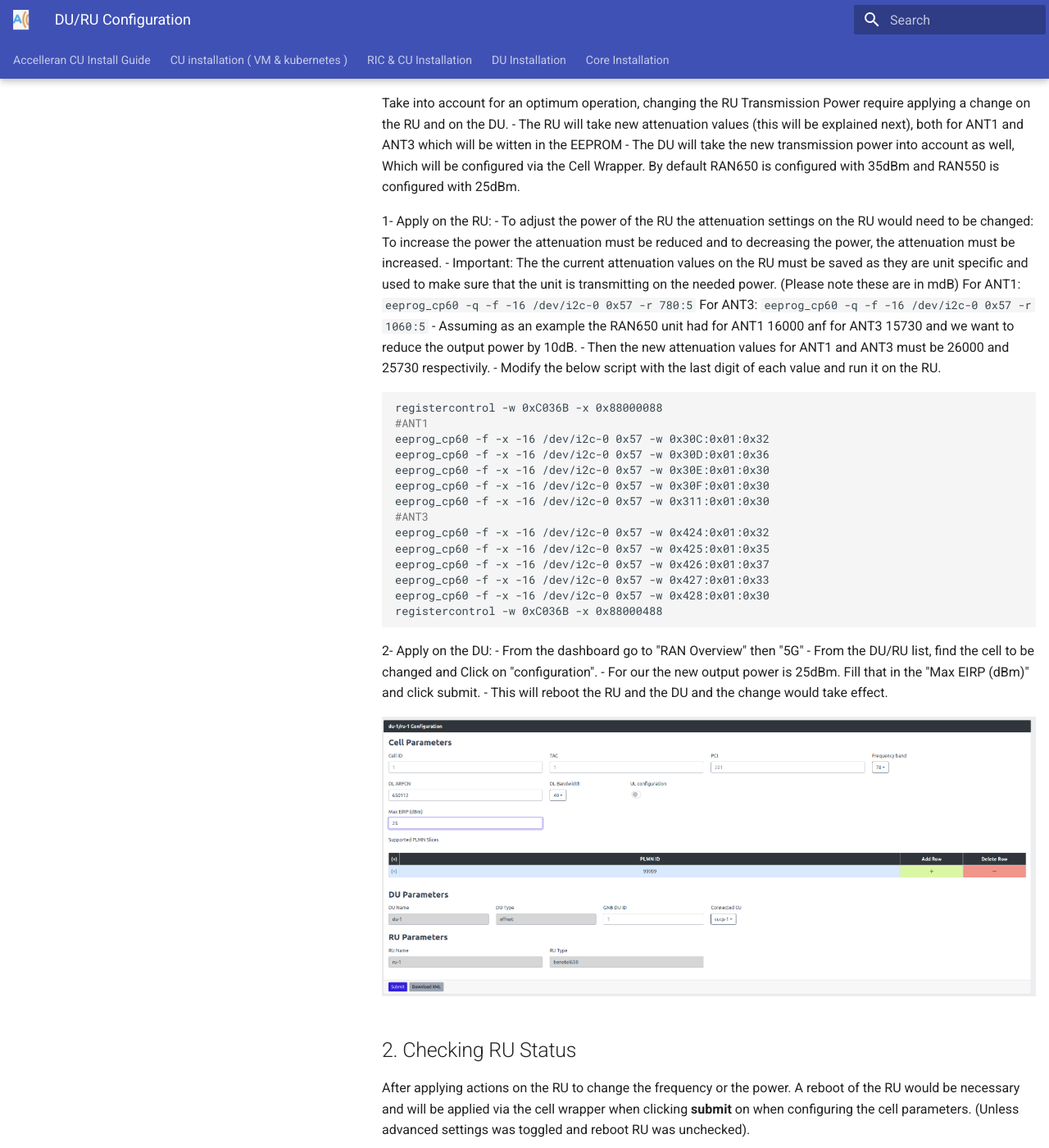
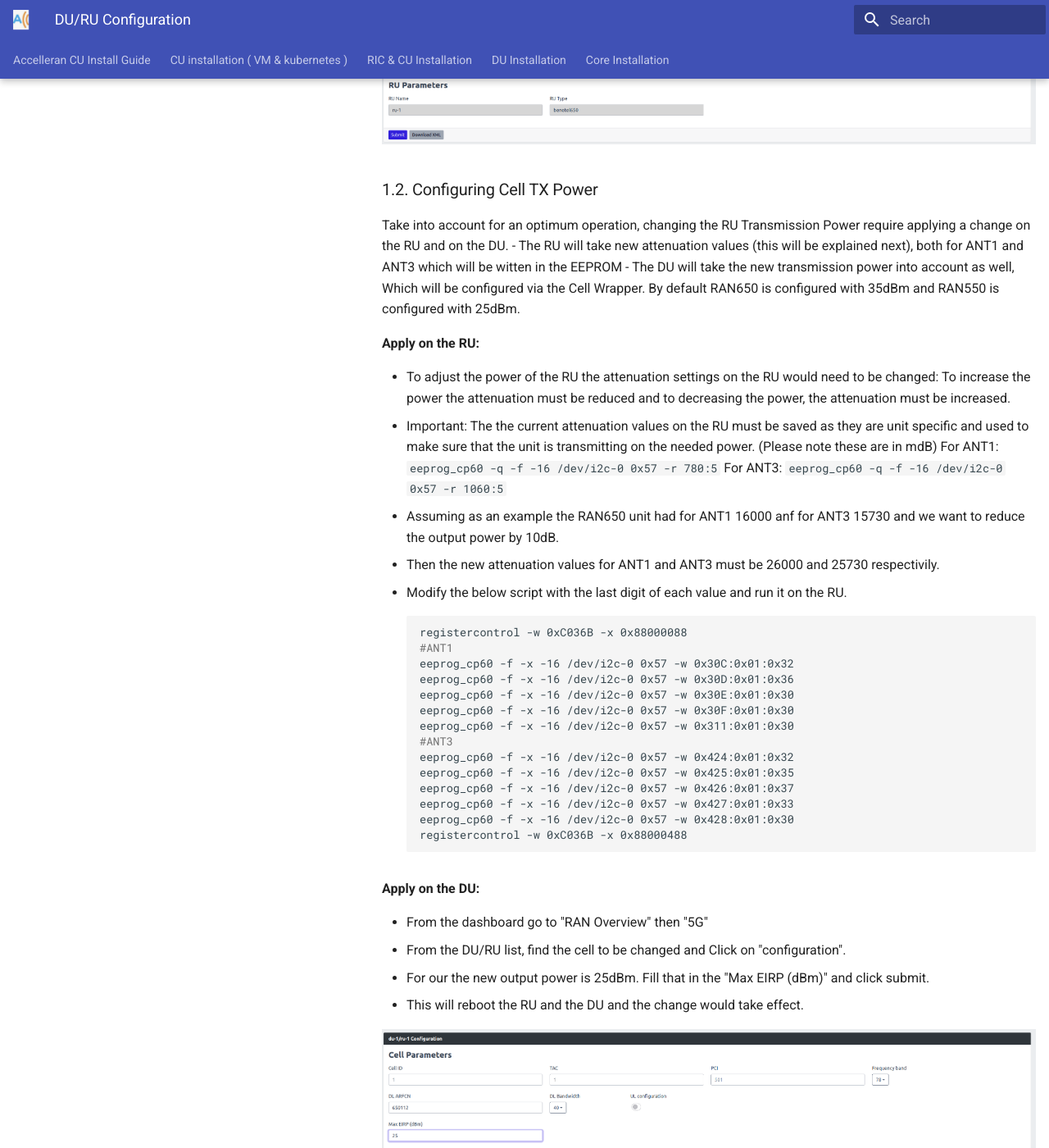
Before and after one commit to accelleran/drax-docs, an MkDocs documentation site: the page built from docs/op-guide/modifying-ran650-or-ran550/index.md, in a window 1280 px wide and 1400 px high, scrolled down 4068 px. Shown: the whole window at 82% size. Built offline with MkDocs 1.6.1 and Material for MkDocs 9.7.7, drawn with Linux system fonts in a browser that asks for light colours; the version menu is left out; some of the changed text lies outside the part shown.

Commit message:
Changes for 2022.4.0
minor changes

````diff
--- a/docs/op-guide/modifying-ran650-or-ran550/index.md
+++ b/docs/op-guide/modifying-ran650-or-ran550/index.md
@@ -44,7 +44,8 @@ At this point, you need to redeploy the Cell Wrapper with the modified ARFCN and
 
 #### 1.1.2. Applying The Frequency Change
 
-1- Apply on the RU:
+**Apply on the RU:**
+
 - Create a file change_freq.sh with below content in the RU
 ```bash
 #!/bin/bash
@@ -82,7 +83,8 @@ registercontrol -w 0xC036B -x 0x88000488
 eeprog_cp60 -q -f -16 /dev/i2c-0 0x57 -r 372:8
 ```
 
-2- Apply on the DU. (Through the cell wrapper)
+**Apply on the DU:** (Through the cell wrapper)
+
 - From the dashboard go to "RAN Overview" then "5G"
 - From the DU/RU list, find the cell to be changed and Click on "configuration".
 - For our example where the center frequency required is 3751.68MHz which is ARFCN 650112. Fill that in the "DL ARFCN" and click submit.
@@ -99,7 +101,8 @@ Take into account for an optimum operation, changing the RU Transmission Power r
 - The DU will take the new transmission power into account as well, Which will be configured via the Cell Wrapper.
 By default RAN650 is configured with 35dBm and RAN550 is configured with 25dBm.
 
-1- Apply on the RU:
+**Apply on the RU:**
+
 - To adjust the power of the RU the attenuation settings on the RU would need to be changed: To increase the power the attenuation must be reduced and to decreasing the power, the attenuation must be increased.
 - Important: The the current attenuation values on the RU must be saved as they are unit specific and used to make sure that the unit is transmitting on the needed power. (Please note these are in mdB)
 For ANT1: ```eeprog_cp60 -q -f -16 /dev/i2c-0 0x57 -r 780:5```
@@ -124,7 +127,8 @@ eeprog_cp60 -f -x -16 /dev/i2c-0 0x57 -w 0x428:0x01:0x30
 registercontrol -w 0xC036B -x 0x88000488
 ```
 
-2- Apply on the DU:
+**Apply on the DU:**
+
 - From the dashboard go to "RAN Overview" then "5G"
 - From the DU/RU list, find the cell to be changed and Click on "configuration".
 - For our the new output power is 25dBm. Fill that in the "Max EIRP (dBm)" and click submit.
````
